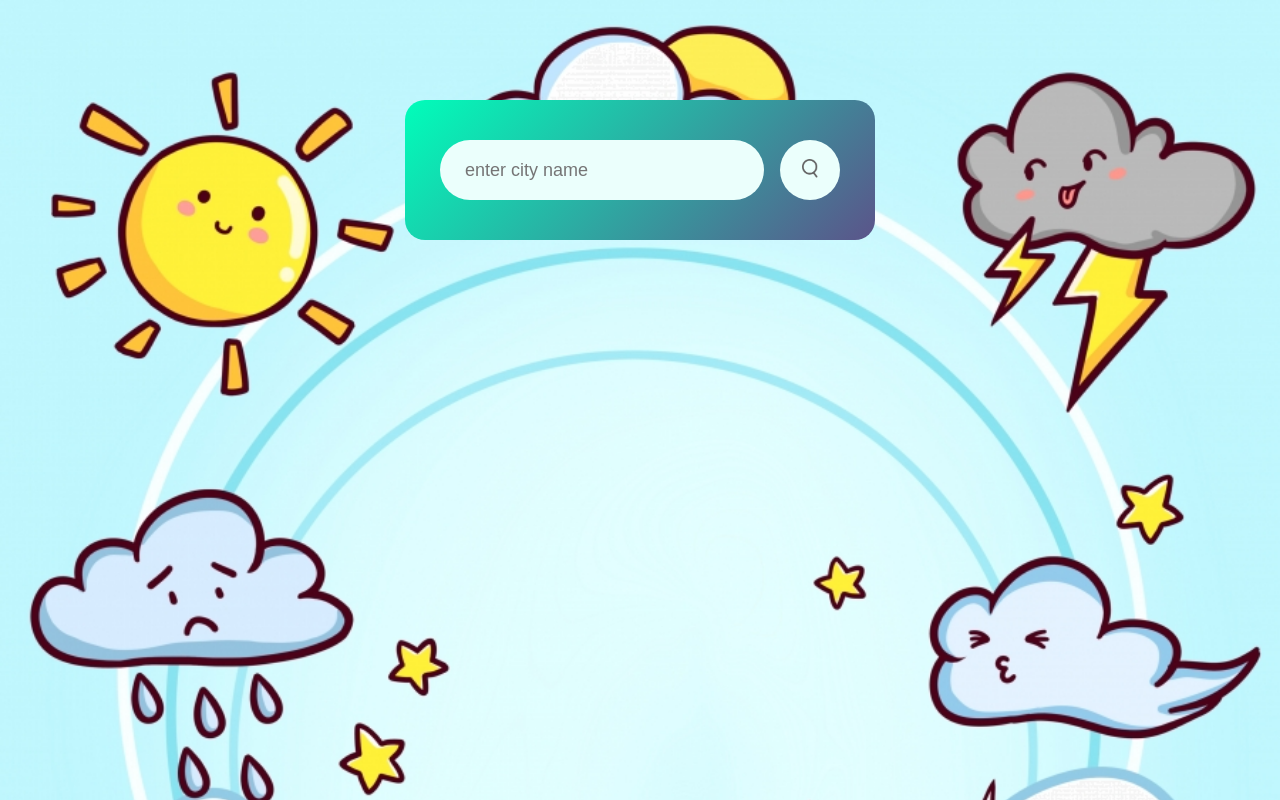
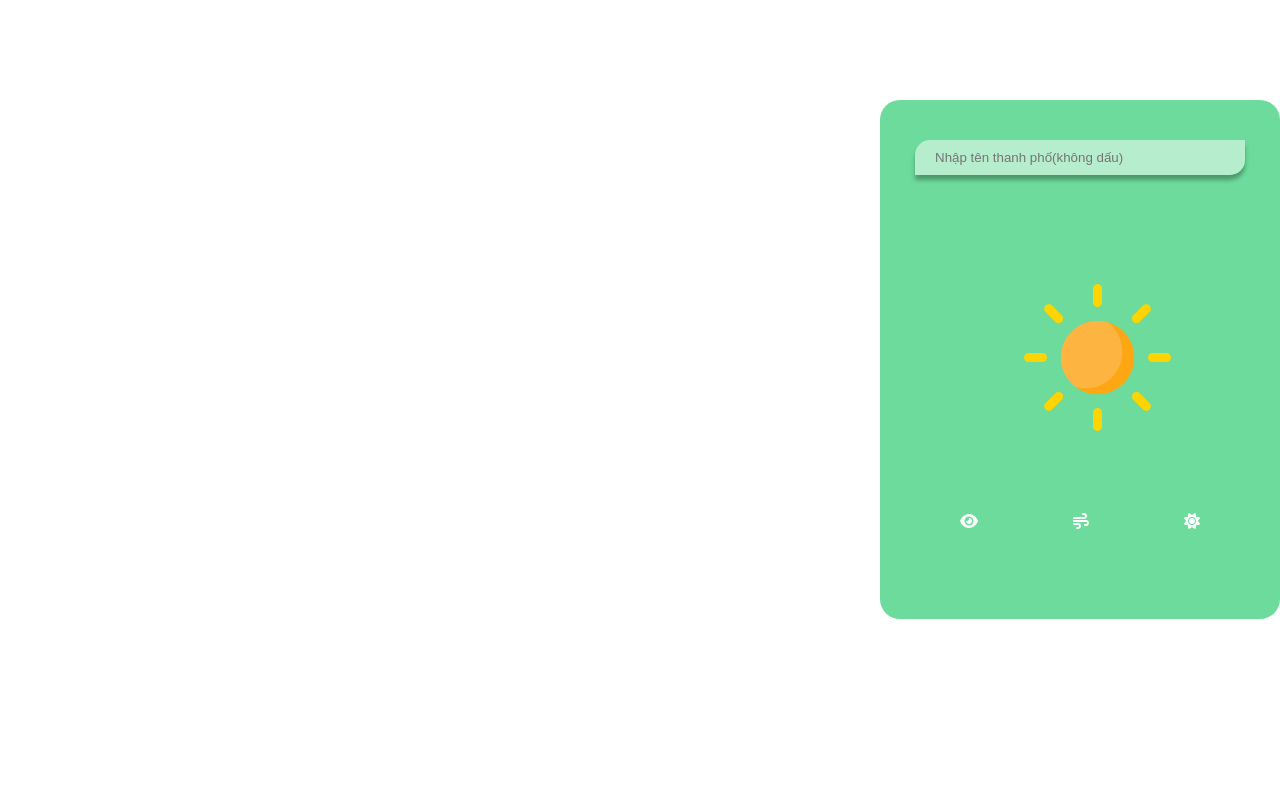
Before and after one commit to TungDuong1202/Team3-64CNTT1-WebThoiTiet, a PHP site: page /giao_dien.html in a window 1280 px wide. Run offline with PHP 8.4, Linux system fonts and the light colour scheme.

Commit message:
update all files

```diff
--- a/giao_dien.html
+++ b/giao_dien.html
@@ -3,38 +3,36 @@
 <head>
     <meta charset="UTF-8">
     <meta name="viewport" content="width=device-width, initial-scale=1.0">
-    <title>Weather App - Easy Tutorial</title>
+    <title>Weather App</title>
+    <link rel="stylesheet" href="https://cdnjs.cloudflare.com/ajax/libs/font-awesome/6.4.2/css/all.min.css">
     <link rel="stylesheet" href="style.css">
 </head>
 <body>
-
+    <!-- phan thoi tiet -->
     <div class="card">
-        <div class="search">
-            <input type="text" placeholder="enter city name" spellcheck="'fasle">
-            <button><img src="img/search.png"></button>
-        <div class="error">
-            <p>Invalid city name</p>
-        </div>
-
-        </div>
-        <div class="weather">
-            <img src="img/rain.png" class="weather-icon">
-            <h1 class="temp">22°C</h1>
-            <h2 class="city">New York</h2>
-            <div class="details">
-                <div class="col">
-                    <img src="img/humidity.png">
-                    <div>
-                        <p class="humidity">50%</p>
-                        <p>Humidity</p>
-                    </div>
+        <input type="text" class="search" placeholder="Nhập tên thanh phố(không dấu)">
+        <div class="content">
+            <h1 class="capital">
+                <span class="city"></span>
+                <span> </span>
+                <span class="country"></span>
+            </h1>
+            <div class="temperature">
+                <span class="value"> </span>
+            </div>
+            <img src="img/clear.png" class="short-dec">
+            <div class="more-dec">
+                <div class="visibility">
+                    <i class="fa-solid fa-eye"></i>
+                    <span></span>
                 </div>
-                <div class="col">
-                    <img src="img/wind.png">
-                    <div>
-                        <p class="wind">15 km/h</p>
-                        <p>Wind Speed</p>
-                    </div>
+                <div class="wind">
+                    <i class="fa-solid fa-wind"></i>
+                    <span></span>
+                </div>
+                <div class="sun">
+                    <i class="fa-solid fa-sun"></i>
+                    <span></span>
                 </div>
             </div>
         </div>
--- a/hieu_ung.js
+++ b/hieu_ung.js
@@ -1,41 +1,49 @@
-const apiKey = "872b942514ea245673aab76d293ecb99";
-    const apiUrl = "https://api.openweathermap.org/data/2.5/weather?&units=metric&q=";
-
-    const searchBox = document.querySelector(".search input");
-    const searchBtn = document.querySelector(".search button");
-    const weatherIcon = document.querySelector(".weather-icon");
-
-    async function checkWeather(city){
-        const response = await fetch(apiUrl + city + `&appid=${apiKey}`);
-        var data = await response.json();
-
-        console.log(data);
-
-        document.querySelector(".city").innerHTML = data.name;
-        document.querySelector(".temp").innerHTML = Math.round(data.main.temp) + "°C";
-        document.querySelector(".humidity").innerHTML = data.main.humidity +"%";
-        document.querySelector(".wind").innerHTML = data.wind.speed + " m/s";
+var search = document.querySelector('.search')
+var city = document.querySelector('.city')
+var country = document.querySelector('.country')
+var value = document.querySelector('.value')
+var shortDec = document.querySelector('.short-dec')
+var visibility = document.querySelector('.visibility span')
+var wind = document.querySelector('.wind span')
+var sun = document.querySelector('.sun span')
+var content = document.querySelector('.content')
+const searchBox = document.querySelector('.card input')
+async function checkWeather(cityy){
+    let apiURL = 'https://api.openweathermap.org/data/2.5/weather?q=' + cityy + '&appid=a646587a811276b946fb8971eb5bfa61'
+    let data = await fetch(apiURL).then(res => res.json())
+    console.log(data)
+    if(data.cod == 200){
+        content.classList.remove('hide')
+        city.innerText = data.name + ','
+        country.innerText = data.sys.country
+        visibility.innerText = data.visibility + 'm'
+        wind.innerText = data.wind.speed + 'm/s'
+        sun.innerText = data.main.humidity + '%'
+        value.innerText = Math.round((data.main.temp - 273.15)) + '°C'
 
         if(data.weather[0].main == "Clouds"){
-            weatherIcon.scr = "img/clouds.png";
+            shortDec.src = "img/clouds.png";
         }
         else if(data.weather[0].main == "Clear"){
-            weatherIcon.src = "img/clear.png";
+            shortDec.src = "img/clear.png";
         }
         else if(data.weather[0].main == "Rain"){
-            weatherIcon.src ="img/rain.png";
+            shortDec.src ="img/rain.png";
         }
         else if(data.weather[0].main == "Drizzle"){
-            weatherIcon.src = "img/drizzle.png";
+            shortDec.src = "img/drizzle.png";
         }
         else if(data.weather[0].main == "Mist"){
-            weatherIcon.src = "img/mist.png";
+            shortDec.src = "img/mist.png";
         }
+    }
+    else{
+        content.classList.add('hide')
+    }
+}
 
-        document.querySelector(".weather").style.display = "block";
-
-    }
-
-    searchBtn.addEventListener("click", ()=>{
-        checkWeather(searchBox.value);
+    search.addEventListener('keypress', function(e){
+        if(e.code === 'Enter'){
+            checkWeather(searchBox.value)
+        }
     })
--- a/sign_in sign_up/sign_up.html
+++ b/sign_in sign_up/sign_up.html
@@ -11,7 +11,7 @@
 <body>
     <div class="container">
         <form action="">
-            <h1>Login</h1>
+            <h1>Sign up</h1>
             <div class="form-control ">
                 <input id="email" type="email" placeholder="Nhập Email">
                 <small></small>
--- a/style.css
+++ b/style.css
@@ -1,93 +1,64 @@
 *{
-    margin :0;
-    padding :0;
-    font-family: 'Poppins', sans-serif;
+    margin: 0;
+    padding: 0;
     box-sizing: border-box;
 }
 body{
-    background: url("img/background.png") no-repeat;
-    background-size: 100%;
+    font-family: sans-serif;
 }
-.card{
-    width:90%;
-    max-width: 470px;
-    background: linear-gradient(135deg, #00feba,#5b548a);
-    color: #fff;
+.card {
+    width: 90%;
+    max-width: 400px;
+    background-color: rgb(46, 204, 113,0.7);
     margin: 100px auto 0;
     border-radius: 20px;
     padding: 40px 35px;
     text-align: center;
+    float: right;
 }
-.search{
+.search {
     width: 100%;
+    padding: 10px 20px;
+    border: none;
+    outline: none;
+    border-radius: 15px 0 15px 0;
+    background: rgb(255, 255,255, 0.5);
+    box-shadow: 0 5px 4px rgb(0, 0, 0, 0.3);
+}
+
+.content {
+    text-align: center;
+    color: white;
+    margin: 40px;
+    transition: 0.4s;
+}
+
+
+.temperature{
+    font-size: 65px;
+    text-shadow: 4px 4px rgb(0, 0,0, 0.7);
+}
+
+.short-dec {
+    font-size: 40px;
+    font-weight: bold;
+    margin: 30px;
+}
+
+.more-dec{
     display: flex;
-    align-items: center;
     justify-content: space-between;
 }
-.search input{
-    border: 0;
-    outline: 0;
-    background: #ebfffc;
-    color: #555;
-    padding: 10px 25px;
-    height: 60px;
-    border-radius: 30px;
-    flex: 1;
-    margin-right: 16px;
-    font-size: 18px;
+.more-dec div{
+    display: flex;
+    flex-direction: column;
+    padding: 5px;
 }
-.search button{
-    border: 0;
-    outline: 0;
-    background: #ebfffc;
-    border-radius: 50%;
-    width: 60px;
-    height: 60px;
-    cursor: pointer;
+.more-dec div i{
+    margin: 5px 0;
 }
-.search button img{
-    width: 16px;
+
+.hide{
+    visibility: hidden;
+    opacity: 0;
 }
-.weather-icon{
-    width: 170px;
-    margin-top: 30px;
-}
-.weather h1{
-    font-size: 80px;
-    font-weight: 500;
-}
-.weather h2{
-    font-size:45px;
-    font-weight:400;
-    margin-top:-10px;
-}
-.details{
-    display: flex;
-    align-items: center;
-    justify-content: space-between;
-    padding: 0 20px;
-    margin-top: 50px;
-}
-.col{
-    display: flex ;
-    align-items: center;
-    text-align: left;
-}
-.col img{
-    width: 40px;
-    margin-right: 10px;
-}
-.humidity, .wind{
-    font-size: 28px;
-    margin-top:-6px;
-}
-.weather{
-    display: none;
-}
-.error{
-    text-align: left;
-    margin-left: 10px;
-    font-size: 14px;
-    margin-top: 10px;
-    display: none;
-}
```
Also changed, not shown: img/background.png (deleted).
